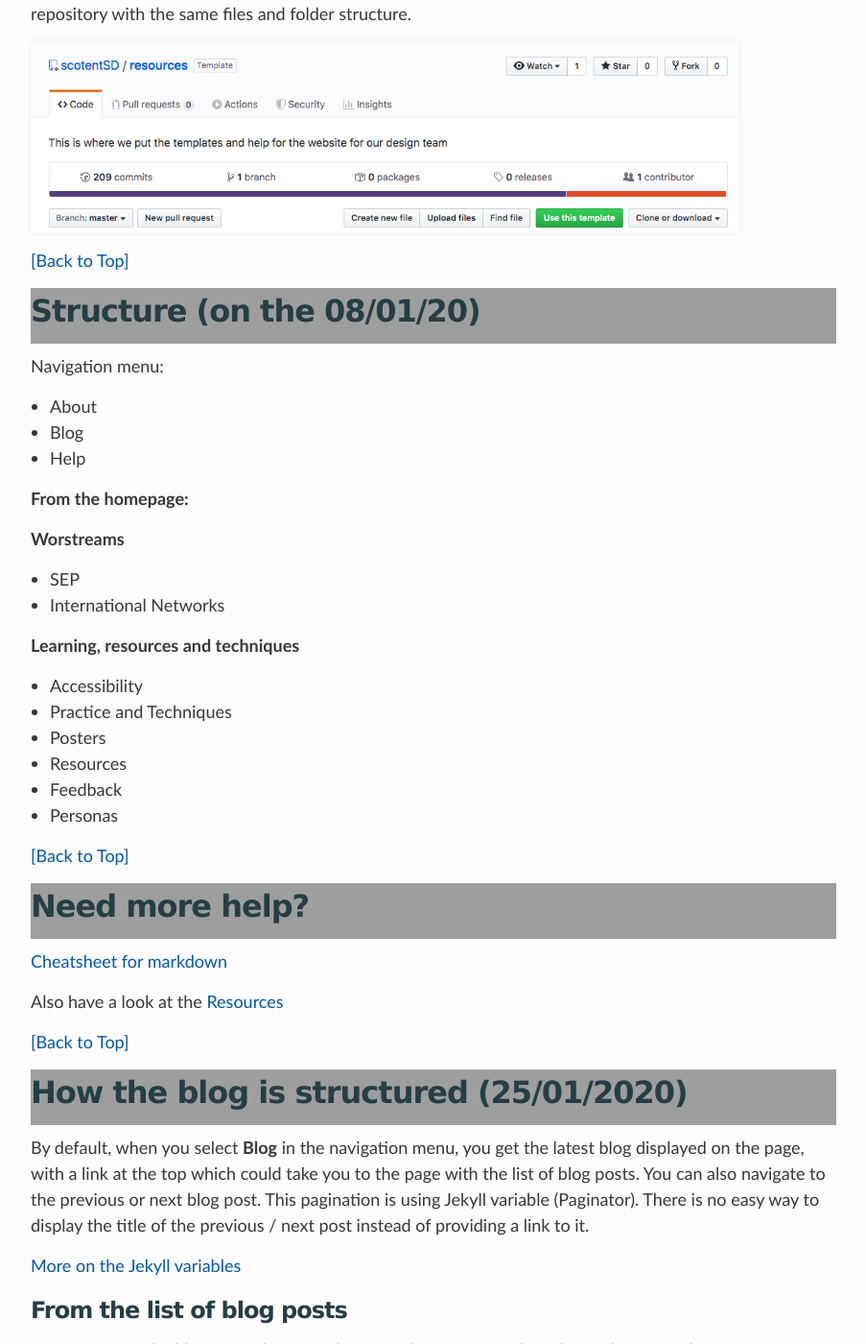
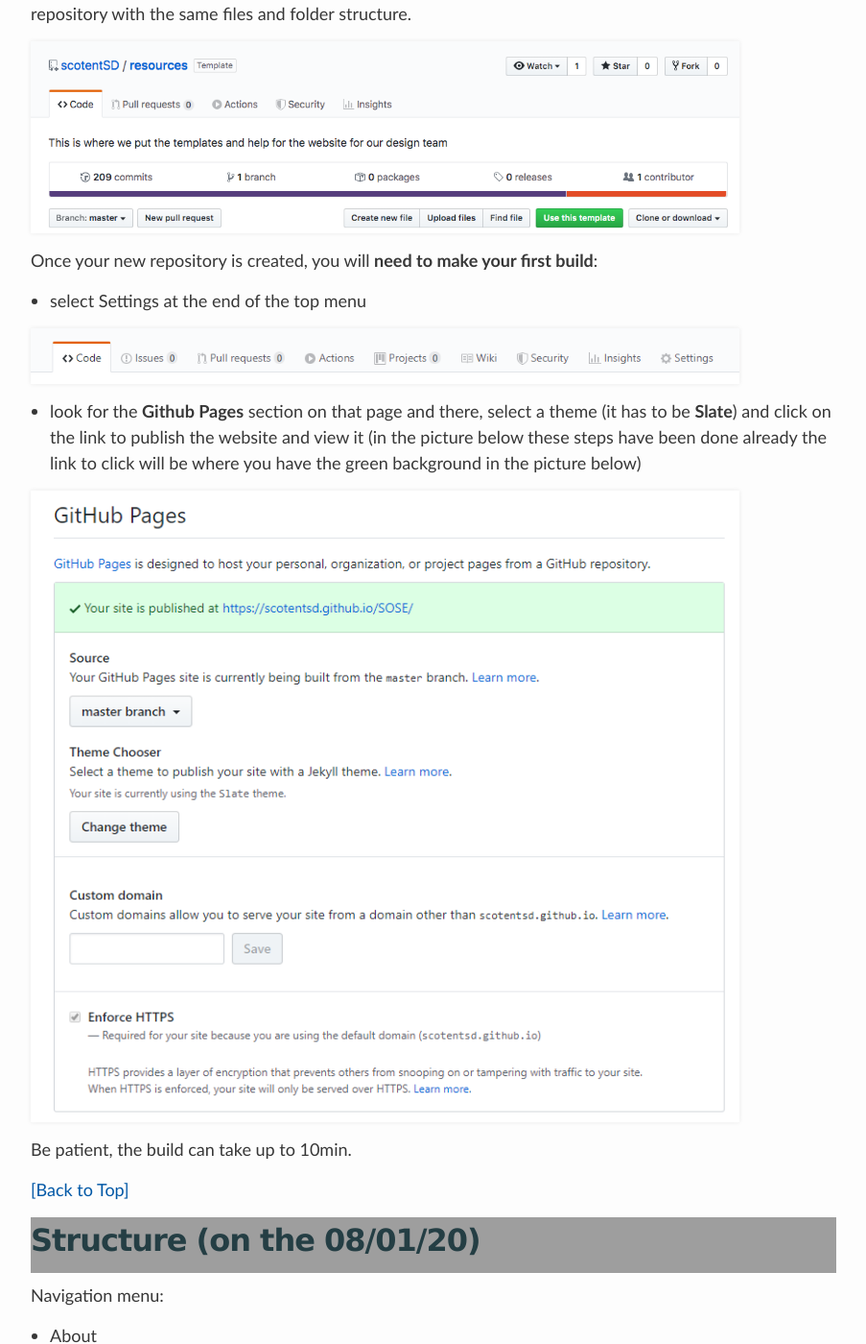
Before and after one commit to carl-watson/scotentSD.github.io, a Jekyll site: the page built from help.md, in a window 1280 px wide and 1400 px high, scrolled down 4577 px. Shown: the whole window at 96% size, without its empty margins (188-1091 px from the left). Built offline with Jekyll 4.4.1, drawn with Linux system fonts in a browser that asks for light colours.

Commit message:
SK - add more explanation about making a new repo

```diff
--- a/help.md
+++ b/help.md
@@ -148,7 +148,20 @@
 
 If you want to **create a whole new project space**, than use the [Resource repository](https://github.com/scotentSD/resources) and from there select the green button like on the picture below 'Use this template' . This will then guide you to make a new repository with the same files and folder structure.
 
-![acreenshot of the Github repository showing the menu buttons](/images/show-use-this-template-button.png)
+![a screenshot of the Github repository showing the menu buttons](/images/show-use-this-template-button.png)
+
+Once your new repository is created, you will **need to make your first build**:
+- select Settings at the end of the top menu
+
+
+![a screenshot of the Github menu](/images/github-settings.PNG)
+
+- look for the **Github Pages** section on that page and there, select a theme (it has to be **Slate**) and click on the link to publish the website and view it (in the picture below these steps have been done already the link to click will be where you have the green background in the picture below)
+
+
+![a screenshot of the Github pages section](/images/github-page.PNG)
+
+Be patient, the build can take up to 10min.
 
 [[Back to Top]](https://scotentsd.github.io/help/)
 
```
